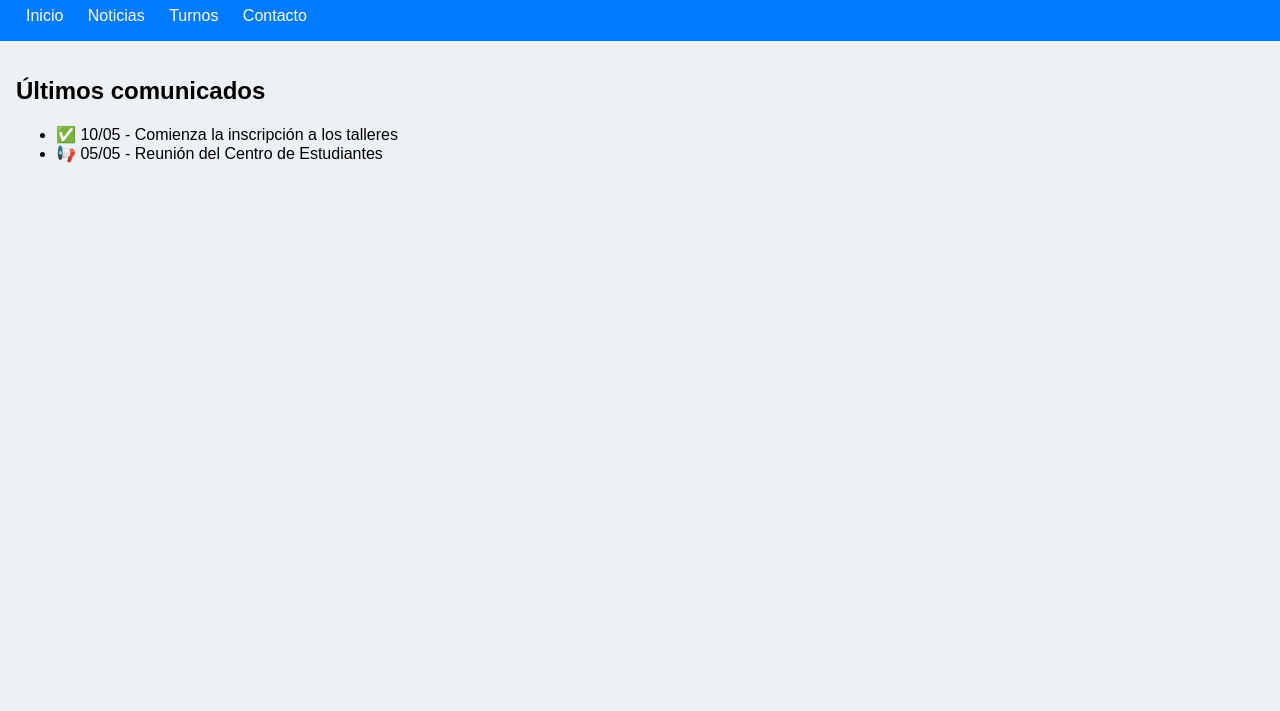
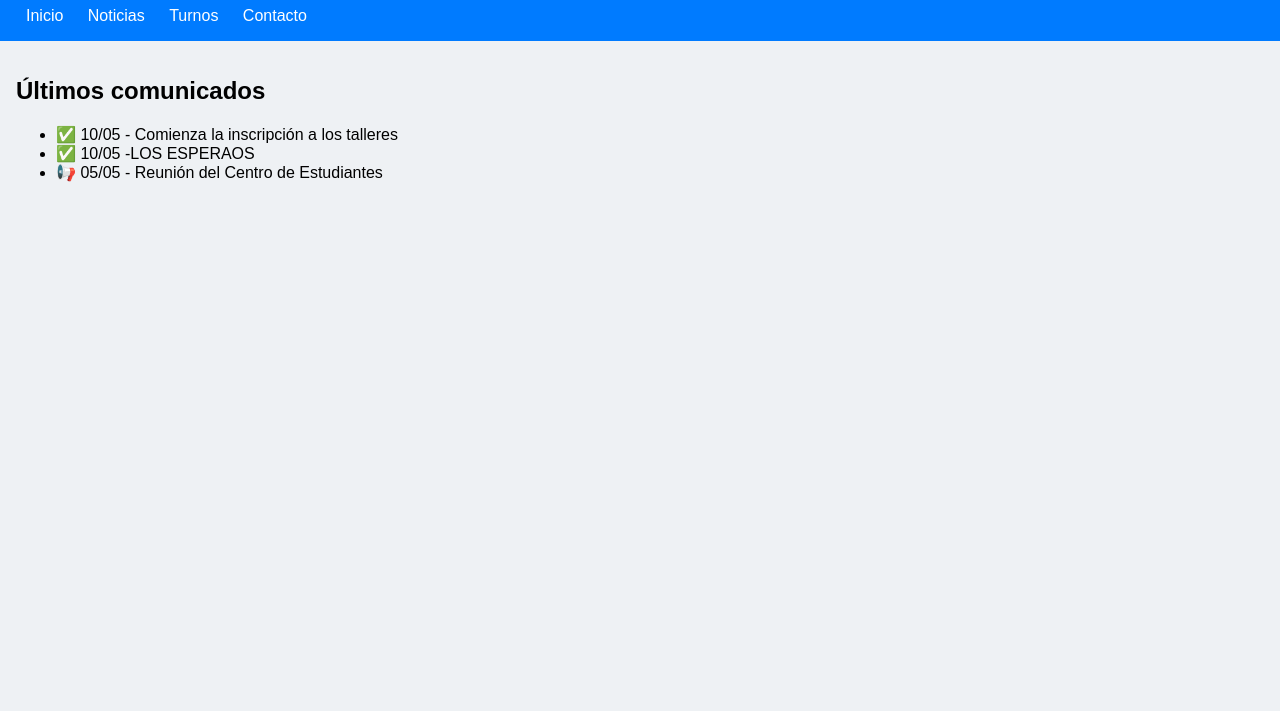
Before and after one commit to edgarlp/app-proa-institucional, a plain HTML site: page noticias.html in a window 1280 px wide. Shown: the part 89-800 px from the top of the page. Drawn offline with Linux system fonts and the light colour scheme.

Commit message:
Update noticias.html

```diff
--- a/noticias.html
+++ b/noticias.html
@@ -19,6 +19,7 @@
     <h2>Últimos comunicados</h2>
     <ul>
       <li>✅ 10/05 - Comienza la inscripción a los talleres</li>
+      <li>✅ 10/05 -LOS ESPERAOS</li>
       <li>📢 05/05 - Reunión del Centro de Estudiantes</li>
     </ul>
   </main>
```
